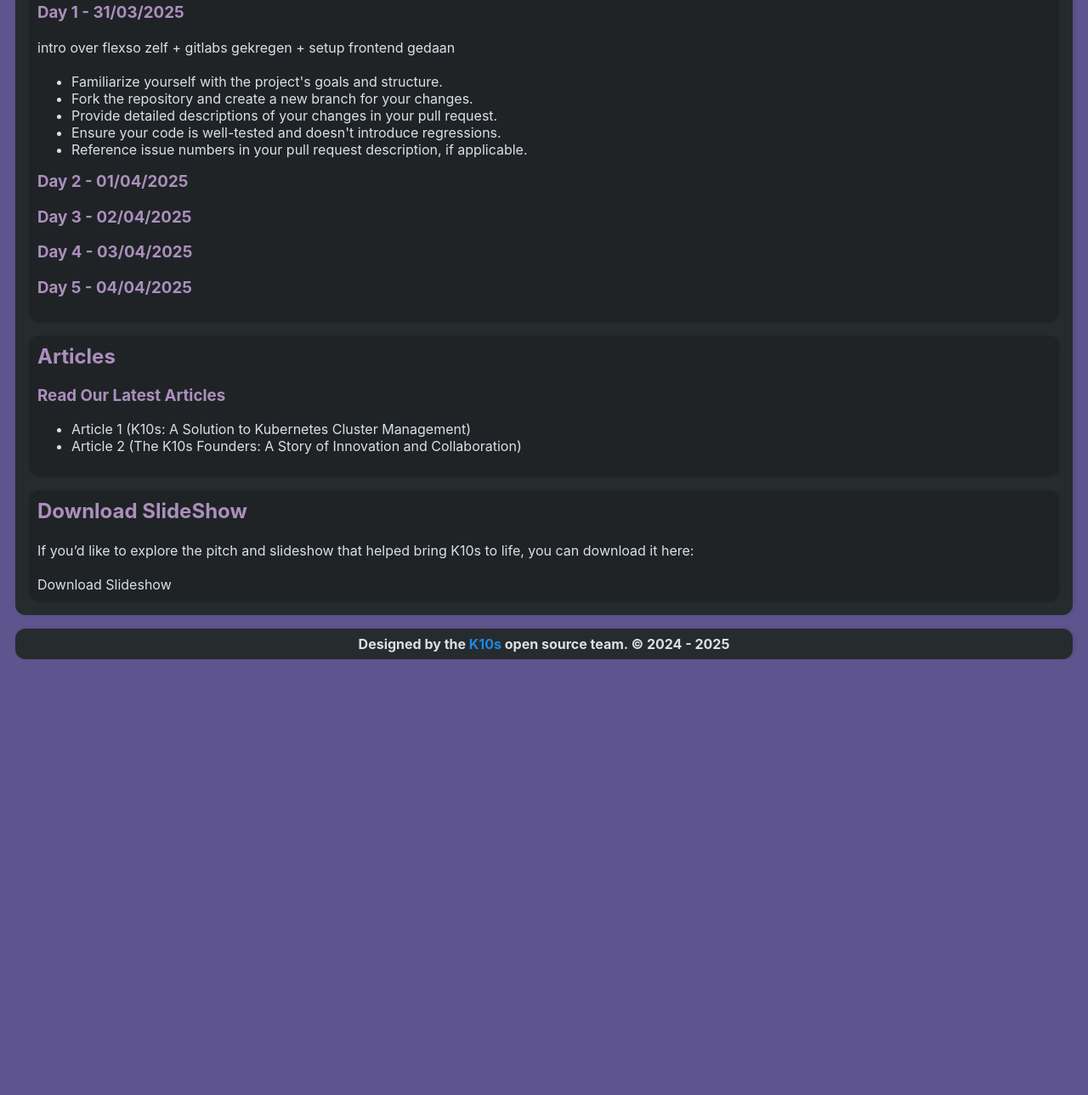
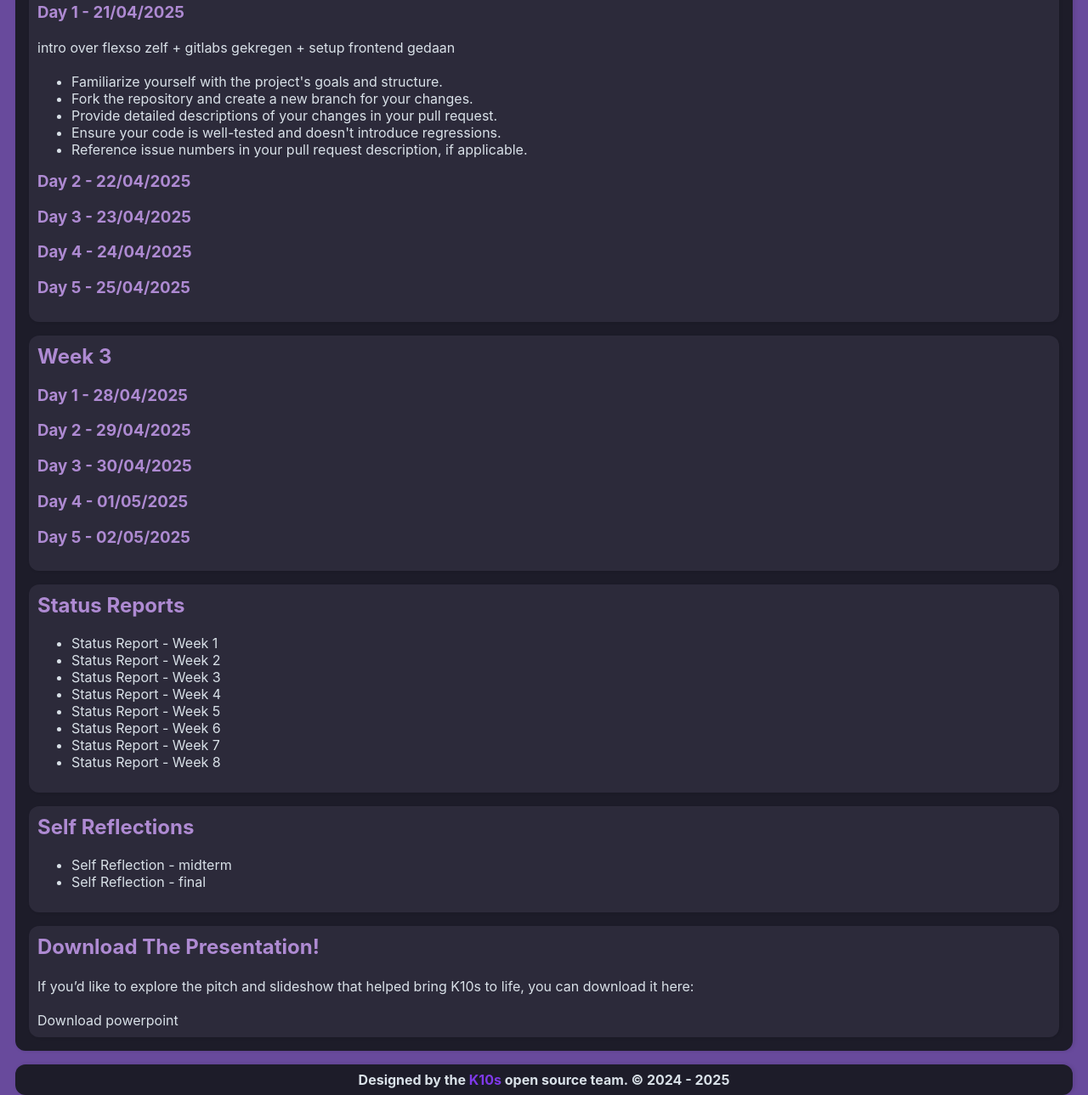
Before and after one commit to VW03/SAP-Internship-Flexso, a plain HTML site: page index.html in a window 1280 px wide. Shown: the part 967-2256 px from the top of the page at 85% size. Before the commit the page ends 1743 px from the top, so only its background shows below. Drawn offline with Linux system fonts and the light colour scheme.

Commit message:
week 1 - days 1-3

```diff
--- a/css/global.css
+++ b/css/global.css
@@ -7,11 +7,11 @@
 :root[data-theme="dark"] {
     --text: #d9e1e8;
     --background: #0a1218;
-    --primary: #1e88e5;
-    --secondary: #5e548e;
-    --tertiary: #262b2e;
-    --quaternary: #1f2326;
-    --accent: #ac8fbd;
+    --primary: #7f39e9;
+    --secondary: #684a9c;
+    --tertiary: #1d1c29;
+    --quaternary: #2c2a3a;
+    --accent: #ae8ad2;
 }
 
 :root[data-theme="light"] {
@@ -191,11 +191,12 @@ body {
     box-shadow: 0 4px 8px rgba(0, 0, 0, 0.1);
 }
 
-.main-founder-box img {
+.user-picture {
     width: 100%;
     height: auto;
     border-radius: 50%;
     margin-bottom: 15px;
+    background-color: var(--accent);
 }
 
 .main-founder-name {
--- a/includes/header.html
+++ b/includes/header.html
@@ -1,8 +1,16 @@
 <!DOCTYPE html>
 <article class="header-logo">
     <a href="/">
-        <img src="/SAP-Internship-Flexso/images/vw.png" class="cursor-pointer" alt="K10s Logo">
+        <img class="user-picture" src="/SAP-Internship-Flexso/images/vw.png" class="cursor-pointer" alt="K10s Logo">
     </a>
+<!--    <div class="main-founder-box">-->
+<!--        <img class="user-picture" src="/SAP-Internship-Flexso/images/vw.png" alt="Vera Wise">-->
+<!--        <div class="main-founder-name">Vera Wise</div>-->
+<!--        <div class="main-social-buttons">-->
+<!--            <a href="https://www.linkedin.com/in/vera-wise" class="linkedin cursor-pointer" target="_blank">LinkedIn</a>-->
+<!--            <a href="https://github.com/VW03" class="github cursor-pointer" target="_blank">GitHub</a>-->
+<!--        </div>-->
+<!--    </div>-->
 </article>
 <h1 class="header-company-name">Flexso Internship Blog</h1>
 <button id="theme-toggle" class="theme-toggle-btn" onclick="toggleTheme()"><svg  xmlns="http://www.w3.org/2000/svg"  width="24"  height="24"  viewBox="0 0 24 24"  fill="none"  stroke="currentColor"  stroke-width="2"  stroke-linecap="round"  stroke-linejoin="round"  class="icon icon-tabler icons-tabler-outline icon-tabler-flare"><path stroke="none" d="M0 0h24v24H0z" fill="none"/><path d="M12 3l3 6l6 3l-6 3l-3 6l-3 -6l-6 -3l6 -3z" /></svg></button>
--- a/index.html
+++ b/index.html
@@ -28,14 +28,14 @@
                 <h3>Day 3 - 02/04/2025</h3>
                 <p>issues verder uitgewerkt + wireframes af + fiori thema opgezet voor project + made domain model + added a merge request template + sprints planning</p>
                 <h3>Day 4 - 03/04/2025</h3>
-                <p>intro over flexso zelf + gitlabs gekregen + setup frontend gedaan</p>
+                <p>todo</p>
                 <h3>Day 5 - 04/04/2025</h3>
-                <p>intro over flexso zelf + gitlabs gekregen + setup frontend gedaan</p>
+                <p>todo</p>
             </section>
 
             <section class="main-section">
                 <h2>Week 2</h2>
-                <h3>Day 1 - 31/03/2025</h3>
+                <h3>Day 1 - 21/04/2025</h3>
                 <p>intro over flexso zelf + gitlabs gekregen + setup frontend gedaan</p>
                 <ul>
                     <li>Familiarize yourself with the project's goals and structure.</li>
@@ -44,30 +44,61 @@
                     <li>Ensure your code is well-tested and doesn't introduce regressions.</li>
                     <li>Reference issue numbers in your pull request description, if applicable.</li>
                 </ul>
-                <h3>Day 2 - 01/04/2025</h3>
+                <h3>Day 2 - 22/04/2025</h3>
                 <p></p>
 
-                <h3>Day 3 - 02/04/2025</h3>
+                <h3>Day 3 - 23/04/2025</h3>
                 <p></p>
 
-                <h3>Day 4 - 03/04/2025</h3>
+                <h3>Day 4 - 24/04/2025</h3>
                 <p></p>
-                <h3>Day 5 - 04/04/2025</h3>
+                <h3>Day 5 - 25/04/2025</h3>
                 <p></p>
             </section>
 
             <section class="main-section">
-                <h2>Articles</h2>
-                <h3>Read Our Latest Articles</h3>
+                <h2>Week 3</h2>
+                <h3>Day 1 - 28/04/2025</h3>
+                <p></p>
+
+                <h3>Day 2 - 29/04/2025</h3>
+                <p></p>
+
+                <h3>Day 3 - 30/04/2025</h3>
+                <p></p>
+
+                <h3>Day 4 - 01/05/2025</h3>
+                <p></p>
+                <h3>Day 5 - 02/05/2025</h3>
+                <p></p>
+            </section>
+
+            <section class="main-section">
+                <h2>Status Reports</h2>
                 <ul>
-                    <li><a href="https://drive.google.com/drive/folders/1vDaCUrGWmCQXQs__mFfTwJ282OPfjiOZ" class="cursor-pointer">Article 1 (K10s: A Solution to Kubernetes Cluster Management)</a></li>
-                    <li><a href="https://drive.google.com/drive/folders/1vDaCUrGWmCQXQs__mFfTwJ282OPfjiOZ" class="cursor-pointer">Article 2 (The K10s Founders: A Story of Innovation and Collaboration)</a></li>
+                    <li><a href="https://drive.google.com/drive/folders/1vDaCUrGWmCQXQs__mFfTwJ282OPfjiOZ" class="cursor-pointer">Status Report - Week 1</a></li>
+                    <li><a href="https://drive.google.com/drive/folders/1vDaCUrGWmCQXQs__mFfTwJ282OPfjiOZ" class="cursor-pointer">Status Report - Week 2</a></li>
+                    <li><a href="https://drive.google.com/drive/folders/1vDaCUrGWmCQXQs__mFfTwJ282OPfjiOZ" class="cursor-pointer">Status Report - Week 3</a></li>
+                    <li><a href="https://drive.google.com/drive/folders/1vDaCUrGWmCQXQs__mFfTwJ282OPfjiOZ" class="cursor-pointer">Status Report - Week 4</a></li>
+                    <li><a href="https://drive.google.com/drive/folders/1vDaCUrGWmCQXQs__mFfTwJ282OPfjiOZ" class="cursor-pointer">Status Report - Week 5</a></li>
+                    <li><a href="https://drive.google.com/drive/folders/1vDaCUrGWmCQXQs__mFfTwJ282OPfjiOZ" class="cursor-pointer">Status Report - Week 6</a></li>
+                    <li><a href="https://drive.google.com/drive/folders/1vDaCUrGWmCQXQs__mFfTwJ282OPfjiOZ" class="cursor-pointer">Status Report - Week 7</a></li>
+                    <li><a href="https://drive.google.com/drive/folders/1vDaCUrGWmCQXQs__mFfTwJ282OPfjiOZ" class="cursor-pointer">Status Report - Week 8</a></li>
                 </ul>
             </section>
+
             <section class="main-section">
-                <h2>Download SlideShow</h2>
+                <h2>Self Reflections</h2>
+                <ul>
+                    <li><a href="https://drive.google.com/drive/folders/1vDaCUrGWmCQXQs__mFfTwJ282OPfjiOZ" class="cursor-pointer">Self Reflection - midterm</a></li>
+                    <li><a href="https://drive.google.com/drive/folders/1vDaCUrGWmCQXQs__mFfTwJ282OPfjiOZ" class="cursor-pointer">Self Reflection - final</a></li>
+                </ul>
+            </section>
+
+            <section class="main-section">
+                <h2>Download The Presentation!</h2>
                 <p>If you’d like to explore the pitch and slideshow that helped bring K10s to life, you can download it here:</p>
-                <a href="/SAP-Internship-Flexso/pptx/presentation.pptx" download class="cursor-pointer">Download Slideshow</a>
+                <a href="/SAP-Internship-Flexso/pptx/presentation.pptx" download class="cursor-pointer">Download powerpoint</a>
             </section>
         </main>
         <footer class="footer" id="footer"></footer>
```
